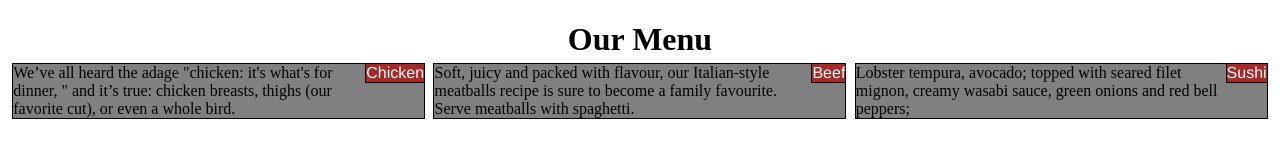
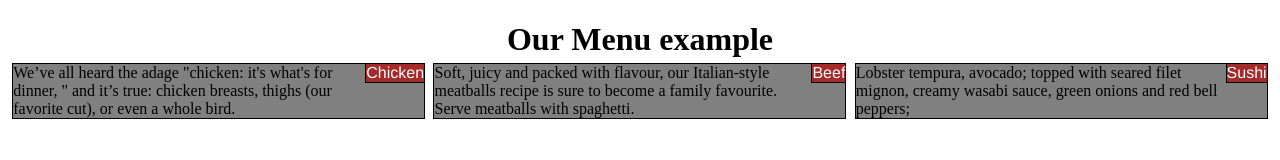
Before and after one commit to hrafov/corsera-test, a plain HTML site: page index.html in a window 1280 px wide. Drawn offline with Linux system fonts and the light colour scheme.

Commit message:
Update index.html menu example

```diff
--- a/index.html
+++ b/index.html
@@ -171,7 +171,7 @@
     </style>
 </head>
 <body>
-<h1>Our Menu</h1>
+<h1>Our Menu example</h1>
 
 <div class="row">
     <div class="col-lg-3 col-md-6"><p>Chicken</p>
```
